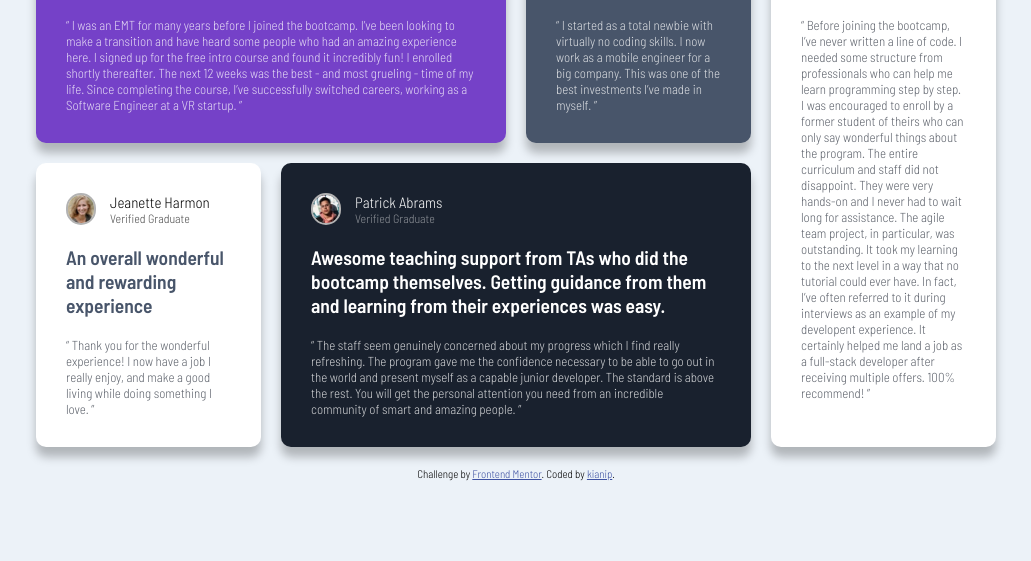
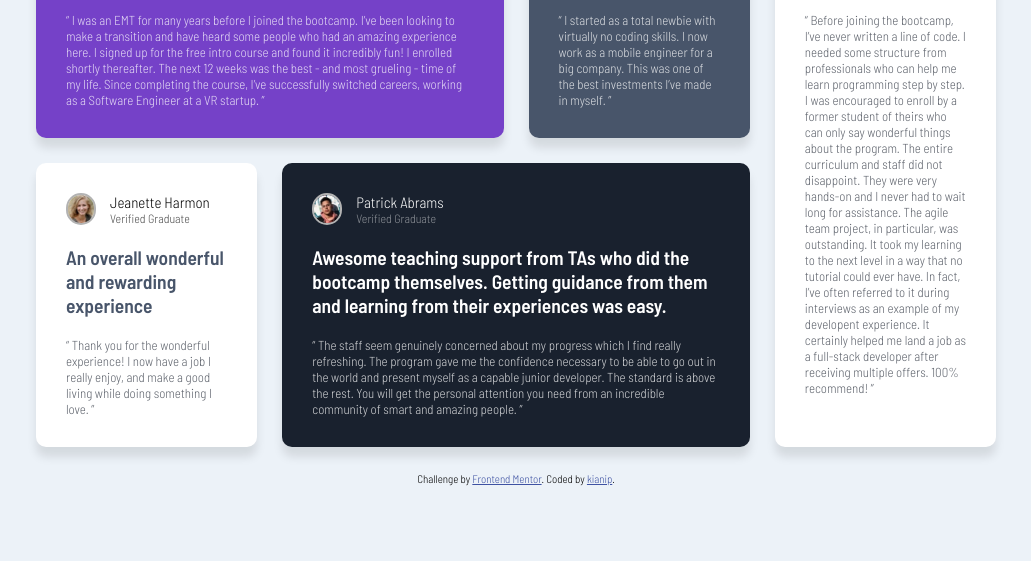
Before and after one commit to kianip/testimonial-grid-section, a plain HTML site: page index.html in a window 1280 px wide. Shown: the part 239-800 px from the top of the page, without its empty margins (124-1155 px from the left). Drawn offline with Linux system fonts and the light colour scheme.

Commit message:
styles update

```diff
--- a/style.css
+++ b/style.css
@@ -39,13 +39,13 @@ body {
   justify-content: center;
   align-content: center;
   grid-template-columns: repeat(4, 1fr);
-  gap: 2rem;
+  gap: 2.5rem;
 }
 
 .grid-item {
   border-radius: 1rem;
   color: white;
-  box-shadow: 0px 10px 10px rgba(0, 0, 0, 0.25);
+  box-shadow: 0px 10px 10px rgba(0, 0, 0, 0.1);
 }
 
 .grid-item1 {
```
